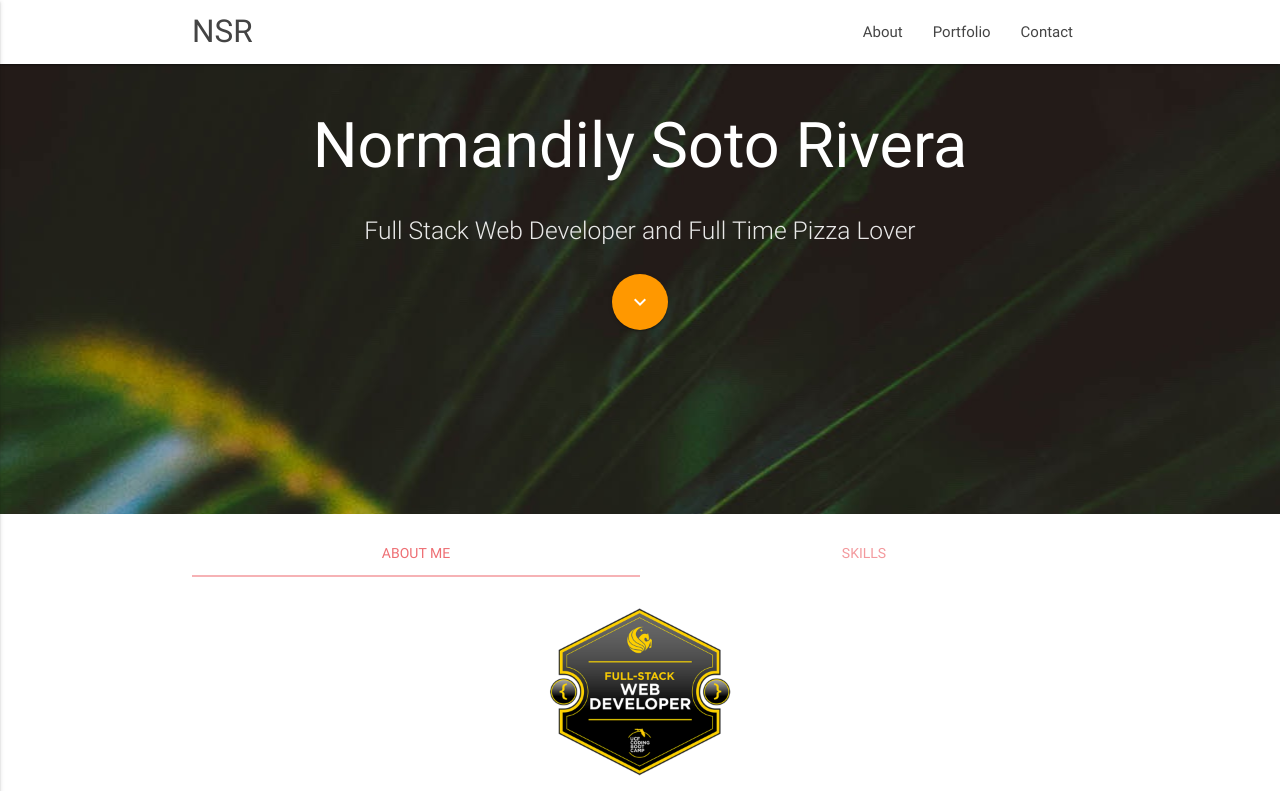
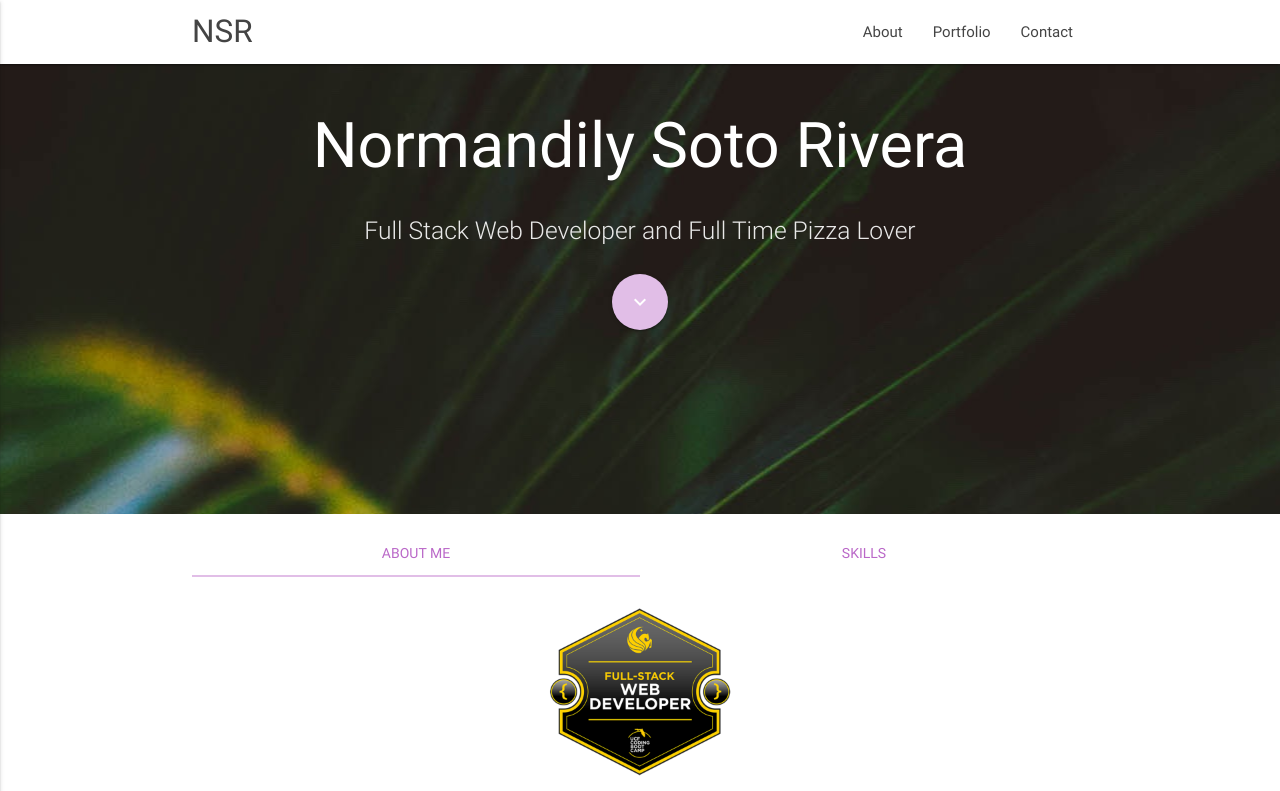
Before and after one commit to NDily1230/ndily1230.github.io, a PHP site: page / in a window 1280 px wide. Shown: the top 791 px of the page. Run offline with PHP 8.4, Linux system fonts and the light colour scheme; some libraries are stand-ins or nearby versions; grey boxes are pictures that could not be loaded.

Commit message:
changed button and tab color

```diff
--- a/css/style.css
+++ b/css/style.css
@@ -51,7 +51,17 @@ p {
   width: 150px;
   height: auto;
 }
-
+.tabs .indicator {
+  background-color: #e1bee7 !important;
+}
+.tab a.active {
+  color: #ba68c8 !important;
+  background-color: #fff !important;
+}
+.tab a {
+  color: #ba68c8 !important;
+  background-color: #fff !important;
+}
 @media only screen and (max-width : 992px) {
   .parallax-container .section {
     position: absolute;
--- a/index.html
+++ b/index.html
@@ -38,7 +38,7 @@
           <h5 class="header col s12 light">Full Stack Web Developer and Full Time Pizza Lover</h5>
         </div>
         <div class="row center">
-          <button class="btn-floating btn-large waves-effect waves-light orange" id="btn"/><i class="material-icons">keyboard_arrow_down</i></button>
+          <button class="btn-floating btn-large waves-effect waves-light purple lighten-4" id="btn"/><i class="material-icons">keyboard_arrow_down</i></button>
         </div>
         <br><br>
 
```
